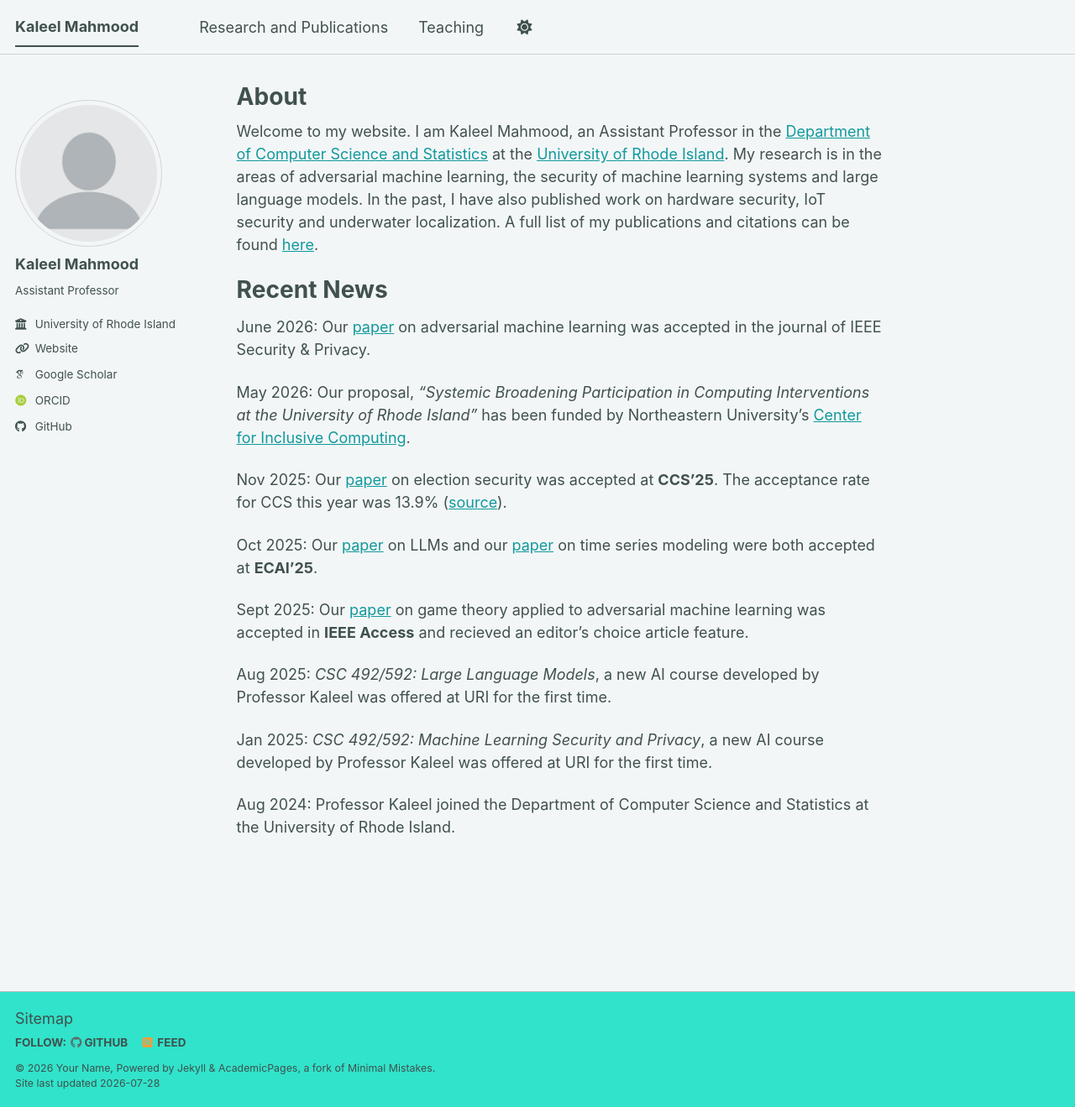
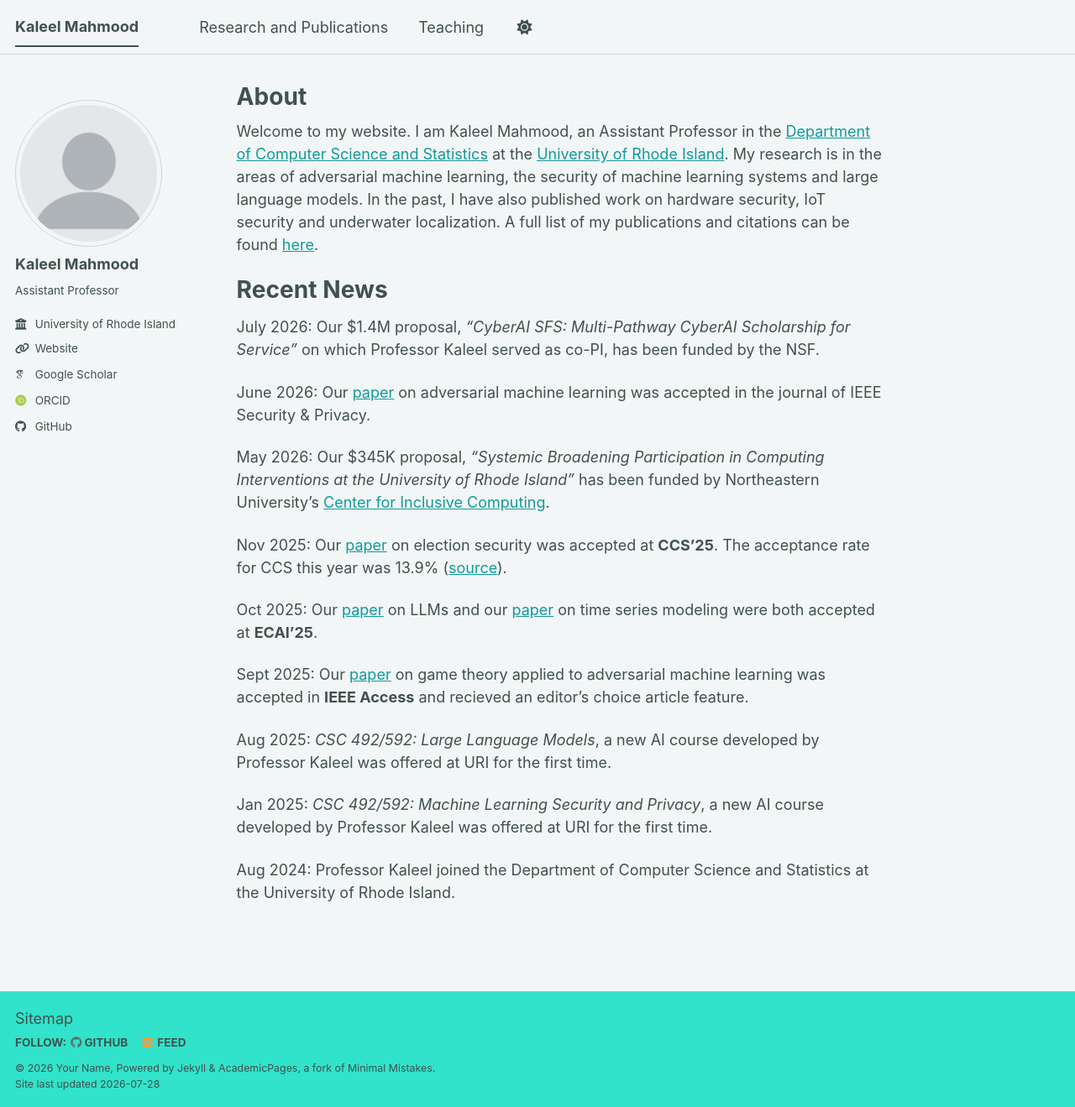
Before and after one commit to MetaMain/kaleel, a Jekyll site: the page built from _pages/about.md, in a window 1280 px wide and 1319 px high. Shown: the whole window at 84% size. Built offline with Jekyll 4.4.1, drawn with Linux system fonts in a browser that asks for light colours; some web fonts are replaced; a script bundle is joined from its source files by our own code; library files that are not in the unit come from our copies.

Commit message:
Update about.md

```diff
--- a/_pages/about.md
+++ b/_pages/about.md
@@ -11,9 +11,11 @@ Welcome to my website. I am Kaleel Mahmood, an Assistant Professor in the [Depar
 
 Recent News
 ======
+July 2026: Our $1.4M proposal, <em>"CyberAI SFS: Multi-Pathway CyberAI Scholarship for Service"</em> on which Professor Kaleel served as co-PI, has been funded by the NSF.
+
 June 2026: Our [paper](https://ieeexplore.ieee.org/abstract/document/11519507) on adversarial machine learning was accepted in the journal of IEEE Security & Privacy.
 
-May 2026: Our proposal, <em>"Systemic Broadening Participation in Computing Interventions at the University of Rhode Island"</em> has been funded by Northeastern University's [Center for Inclusive Computing](https://cic.northeastern.edu/).
+May 2026: Our $345K proposal, <em>"Systemic Broadening Participation in Computing Interventions at the University of Rhode Island"</em> has been funded by Northeastern University's [Center for Inclusive Computing](https://cic.northeastern.edu/).
 
 Nov 2025: Our [paper](https://arxiv.org/abs/2506.14582) on election security was accepted at <b>CCS'25</b>. The acceptance rate for CCS this year was 13.9% ([source](https://github.com/puzhuoliu/Computer-Security-Conference-Acceptance-Rate)).
 
```
